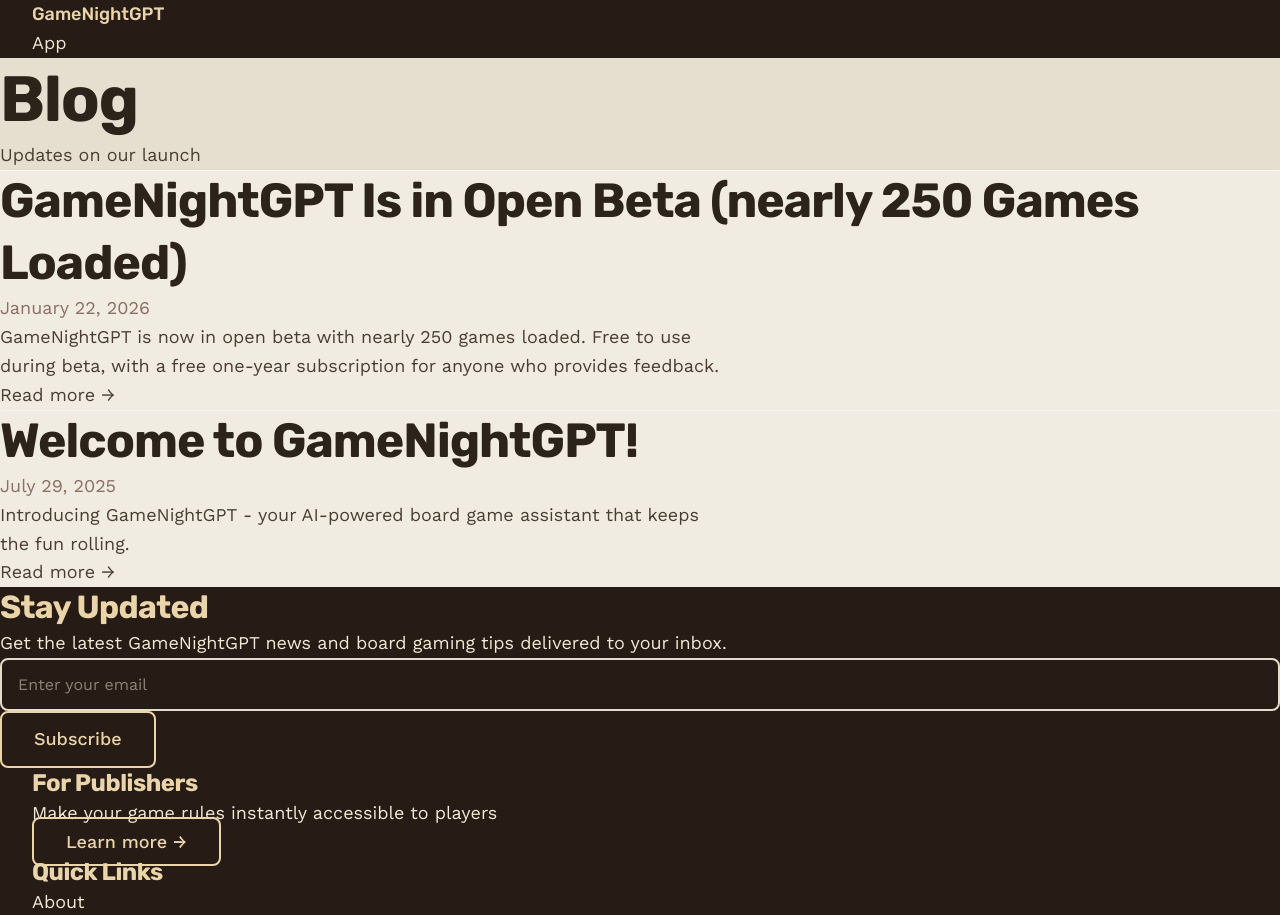
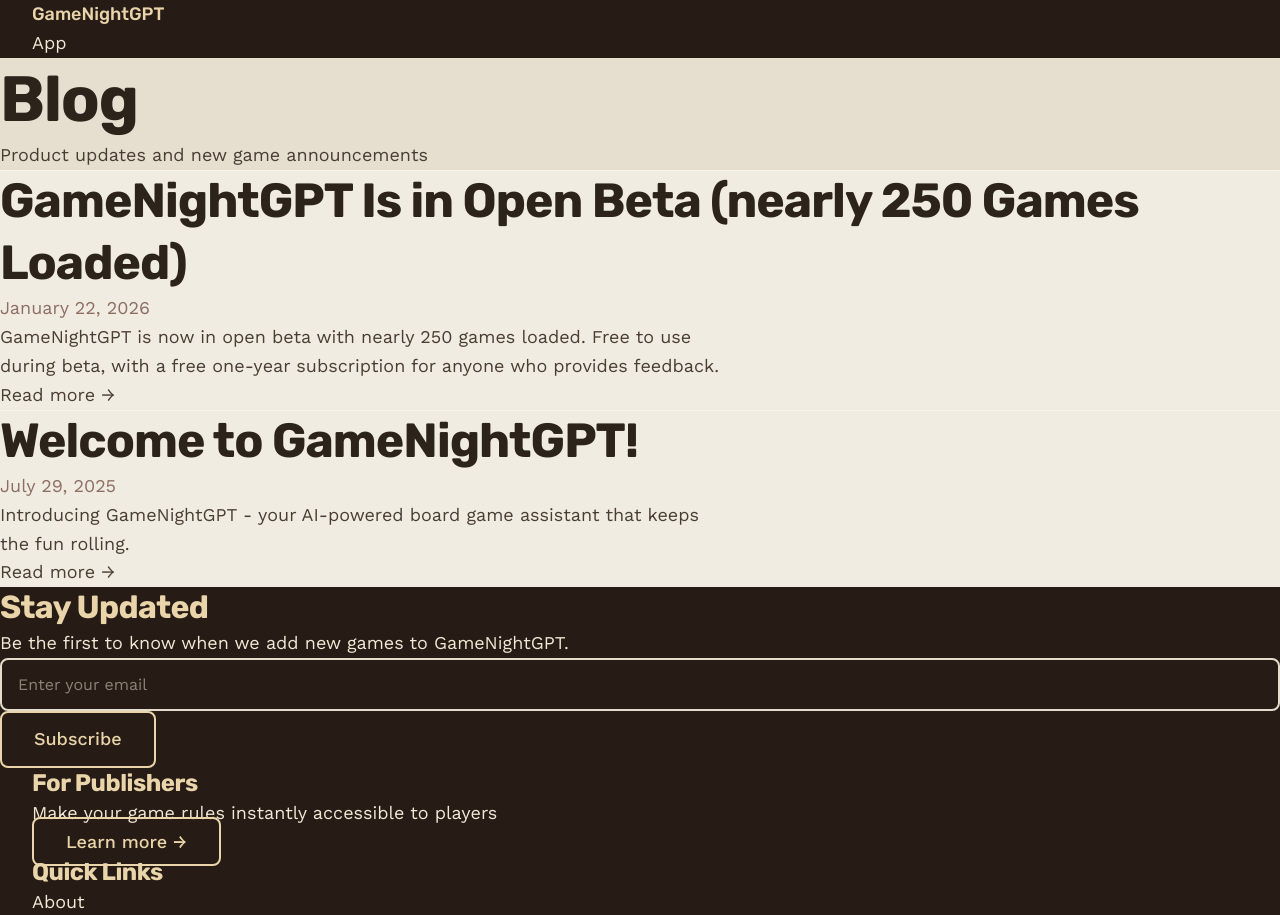
Before and after one commit to gamenightgpt/www, an Eleventy site: page src/blog/index.njk in a window 1280 px wide. Shown: the top 915 px of the page. Built offline with nearby package versions, Linux system fonts and the light colour scheme; Eleventy itself is replaced by a stand-in of ours; files that its build step writes are made by us from their sources.

Commit message:
change blog purpose

```diff
--- a/src/blog/index.njk
+++ b/src/blog/index.njk
@@ -1,7 +1,7 @@
 ---
 layout: layouts/base.njk
 title: Blog - GameNightGPT
-description: Latest updates from GameNightGPT.
+description: GameNightGPT updates and new game announcements.
 permalink: /blog/
 ---
 
@@ -12,7 +12,7 @@ permalink: /blog/
     <header class="text-center mb-12">
       <h1 class="text-heading mb-4">Blog</h1>
       <p class="text-lg text-body">
-        Updates on our launch
+        Product updates and new game announcements
       </p>
     </header>
 
@@ -50,7 +50,7 @@ permalink: /blog/
       <div class="bg-dark-coffee rounded-xl p-8 text-center">
         <h3 class="text-accent-gold mb-3">Stay Updated</h3>
         <p class="text-on-dark mb-6">
-          Get the latest GameNightGPT news and board gaming tips delivered to your inbox.
+          Be the first to know when we add new games to GameNightGPT.
         </p>
         <form id="blog-newsletter-form" class="flex flex-col sm:flex-row gap-3 max-w-md mx-auto">
           <input
```
